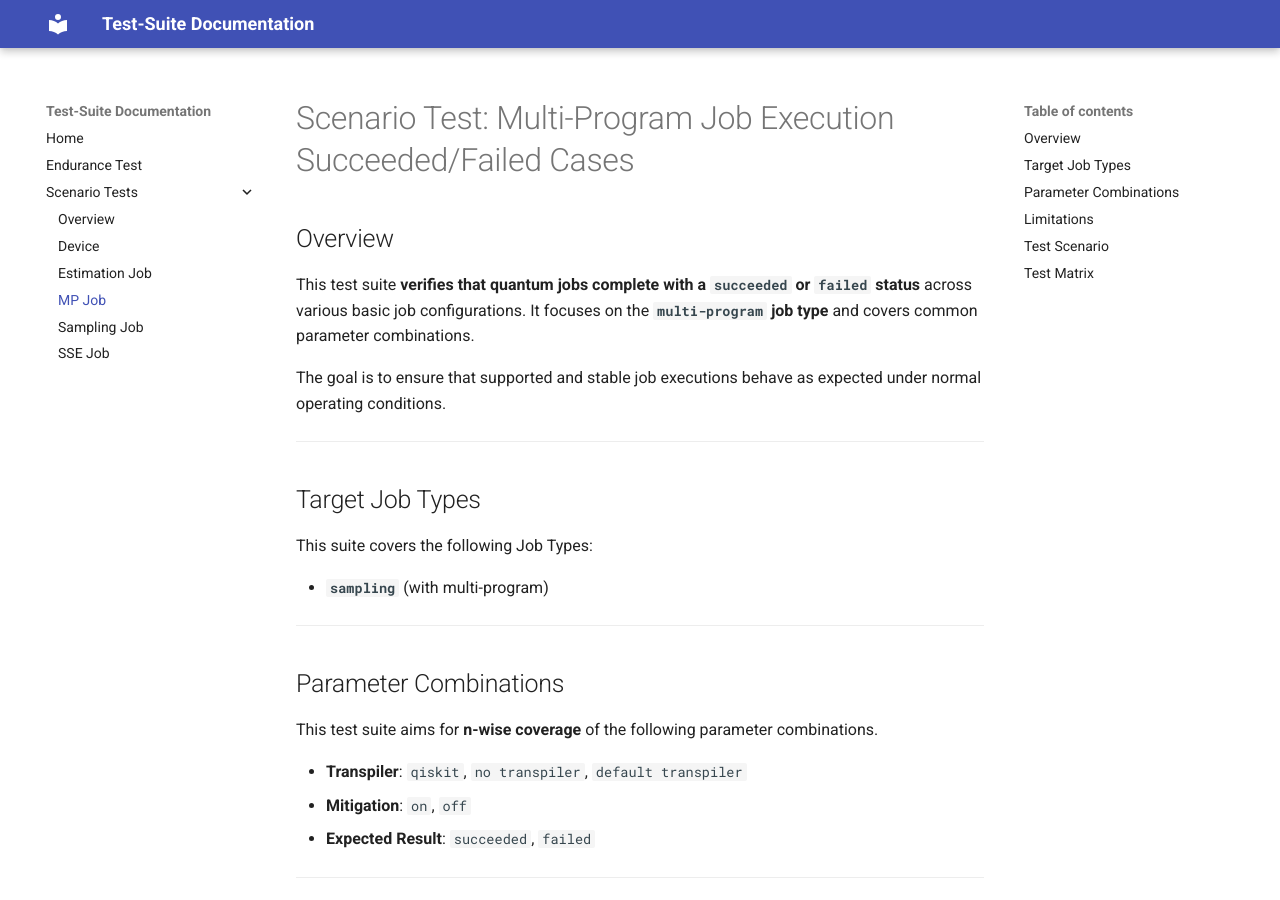
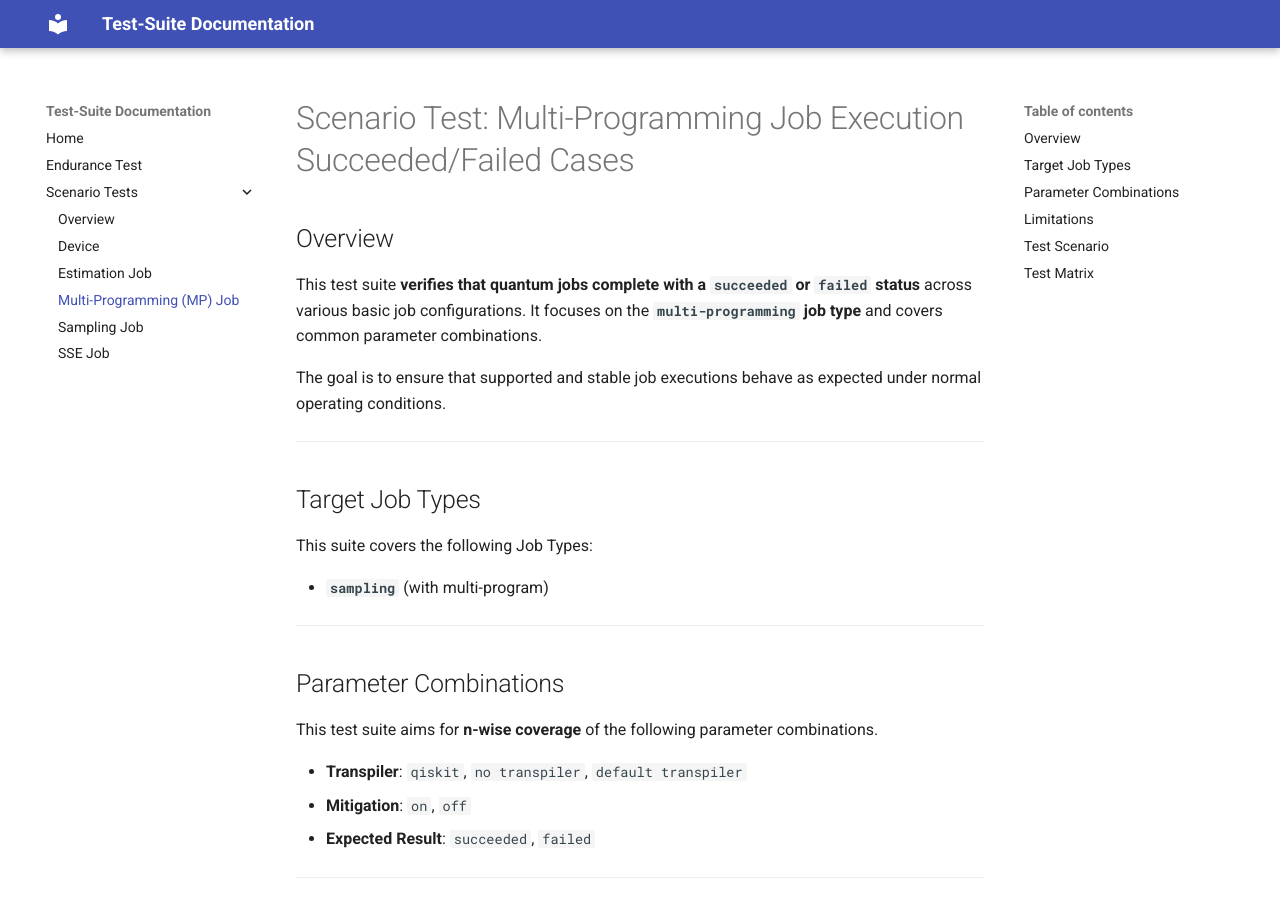
Before and after one commit to oqtopus-team/test-suite, an MkDocs documentation site: the page built from docs/scenario-tests/mp-job/README.md, in a window 1280 px wide and 900 px high. Built offline with MkDocs 1.6.1 and Material for MkDocs 9.7.7, drawn with Linux system fonts in a browser that asks for light colours.

Commit message:
docs(scenario-tests): clarify MP Job as Multi-Programming Job and enhance test category descriptions

````diff
--- a/mkdocs.yml
+++ b/mkdocs.yml
@@ -7,9 +7,9 @@ nav:
   - Home: index.md
   - Endurance Test: endurance-test/README.md
   - Scenario Tests:
-    - Overview: scenario-tests/README.md
-    - Device: scenario-tests/device/README.md
-    - Estimation Job: scenario-tests/estimation-job/README.md
-    - MP Job: scenario-tests/mp-job/README.md
-    - Sampling Job: scenario-tests/sampling-job/README.md
-    - SSE Job: scenario-tests/sse-job/README.md
+      - Overview: scenario-tests/README.md
+      - Device: scenario-tests/device/README.md
+      - Estimation Job: scenario-tests/estimation-job/README.md
+      - Multi-Programming (MP) Job: scenario-tests/mp-job/README.md
+      - Sampling Job: scenario-tests/sampling-job/README.md
+      - SSE Job: scenario-tests/sse-job/README.md
--- a/scenario-tests/README.md
+++ b/scenario-tests/README.md
@@ -1,9 +1,11 @@
 # Scenario Tests
 
 # OQTOPUS-Cloud API Scenario Test Tool
+
 This is a tool for operating the entire system using the OQTOPUS Cloud API and conducting integration tests based on predefined scenarios. It was developed to verify the end-to-end behavior of the system.
 
 ## Execution Method and Test Characteristics
+
 - Test scenarios, written in YAML format, are executed using the `runn` tool.
 - It supports running multiple scenarios in parallel or sequentially, as well as selecting and running specific scenarios only.
 - Since these tests are executed from outside the OQTOPUS Cloud API, they are classified as black-box tests that verify the API's behavior rather than directly validating the system's internal operations.
@@ -24,7 +26,6 @@ Before running the tests, ensure you have the following:
 - [Task](https://taskfile.dev/) installed (for running Taskfile.yml commands)
 - A `.env` file in the scenario-tests directory with required environment variables
 
-
 ## Environment Variables
 
 Create a `.env` file in the scenario-tests directory with the following variables:
@@ -40,7 +41,6 @@ Q_API_TOKEN should be your authentication token for accessing the API.
 
 **Note**: The `.env` file should not be committed to version control as it contains sensitive information.
 
-
 ## Project Structure
 
 ```
@@ -52,7 +52,7 @@ scenario-tests/
 ├── estimation-job/       # Estimation job type tests
 │   ├── README.md
 │   └── runn/
-├── mp-job/              # Multi-Program job type tests
+├── mp-job/              # Multi-Programming job type tests
 │   ├── README.md
 │   └── runn/
 ├── sampling-job/        # Sampling job type tests
@@ -70,50 +70,63 @@ scenario-tests/
 The following commands are available via the Taskfile.yml:
 
 #### List Available Tests
+
 ```bash
 task runn-list
 ```
+
 Lists all available runn test files with their descriptions.
 
 #### Run Specific Test by ID
+
 ```bash
 task runn-id -- <test-id>
 ```
+
 Runs a specific test identified by its ID. Replace `<test-id>` with the actual test identifier which can be found in the output of `task runn-list`.
 
 Example:
+
 ```bash
 task runn-id -- 8f57278
 ```
 
 #### Run All Tests Sequentially
+
 ```bash
 task runn-all
 ```
+
 Executes all tests in sequence, one after another. This is safer but takes longer.
 
 #### Run All Tests Concurrently
+
 ```bash
 task runn-all-con
 ```
+
 Executes all tests concurrently with a maximum of 8 parallel processes. This is faster but may put more load on the target system.
 
 ## Test Categories
 
 - [Device](./device/README.md)
 - [Estimation Job](./estimation-job/README.md)
-- [MP Job](./mp-job/README.md)
+- [Multi-Programming (MP) Job](./mp-job/README.md)
 - [Sampling Job](./sampling-job/README.md)
 - [SSE Job](./sse-job/README.md)
 
 ### Sampling Job Tests
+
 Located in `sampling-job/`, these tests verify sampling job execution across various parameter combinations including:
+
 - Different transpilers (qiskit, no transpiler, default transpiler)
 - Mitigation settings (on/off)
 
 ### Estimation Job Tests
+
 Located in `estimation-job/`, these tests verify estimation job execution with similar parameter combinations as sampling jobs.
 
 ### Other Job Types
+
 - **MP Job Tests** (`mp-job/`): Located in `mp-job/`, these tests verify MP job execution.
 - **SSE Job Tests** (`sse-job/`): Located in `sse-job/`, these tests verify SSE job execution.
--- a/scenario-tests/mp-job/README.md
+++ b/scenario-tests/mp-job/README.md
@@ -1,8 +1,8 @@
-# Scenario Test: Multi-Program Job Execution Succeeded/Failed Cases
+# Scenario Test: Multi-Programming Job Execution Succeeded/Failed Cases
 
 ## Overview
 
-This test suite **verifies that quantum jobs complete with a `succeeded` or `failed` status** across various basic job configurations. It focuses on the **`multi-program` job type** and covers common parameter combinations.
+This test suite **verifies that quantum jobs complete with a `succeeded` or `failed` status** across various basic job configurations. It focuses on the **`multi-programming` job type** and covers common parameter combinations.
 
 The goal is to ensure that supported and stable job executions behave as expected under normal operating conditions.
 
@@ -38,11 +38,11 @@ The following constraints currently apply to this test suite:
 
 Each test follows this flow:
 
-1.  Submit a job via **`POST /jobs`** with the specified parameters.
-2.  Verify that the response contains a valid job ID.
-3.  Poll the job status using **`GET /jobs/{job_id}`** every 5 seconds.
-4.  Confirm that the job status becomes either **`succeeded` or `failed`**.
-5.  Verify that the returned Job information matches the expected output.
+1. Submit a job via **`POST /jobs`** with the specified parameters.
+2. Verify that the response contains a valid job ID.
+3. Poll the job status using **`GET /jobs/{job_id}`** every 5 seconds.
+4. Confirm that the job status becomes either **`succeeded` or `failed`**.
+5. Verify that the returned Job information matches the expected output.
 
 ---
 
````
